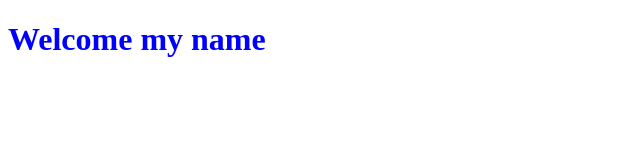
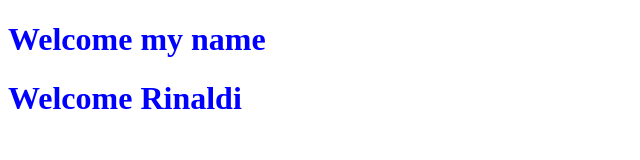
Before and after one commit to RinaldiIdmana/web1, a plain HTML site: page index.html in a window 1280 px wide. Shown: the whole page, without its empty margins (0-640 px from the left). Drawn offline with Linux system fonts and the light colour scheme.

Commit message:
update index

```diff
--- a/index.html
+++ b/index.html
@@ -8,5 +8,6 @@
 </head>
 <body>
     <h1> Welcome my name</h1>
+    <h1> Welcome Rinaldi</h1>
 </body>
 </html>
```
